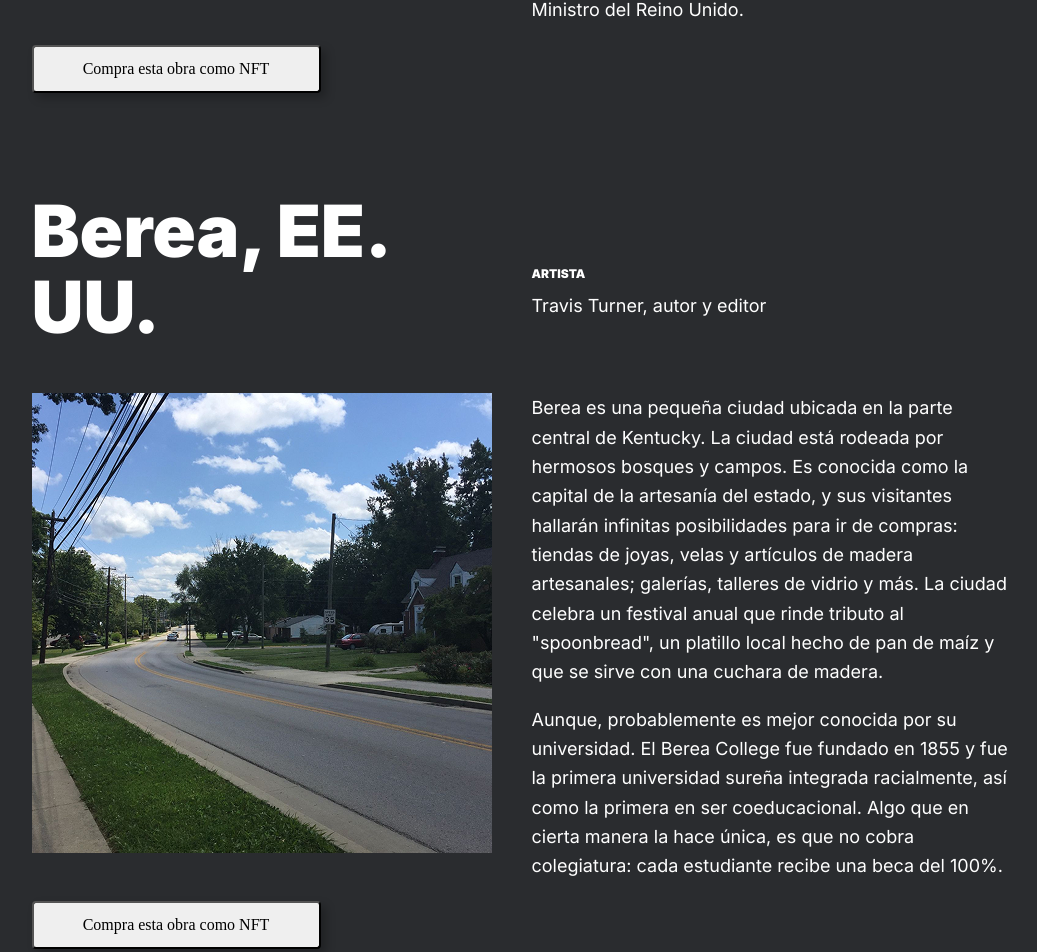
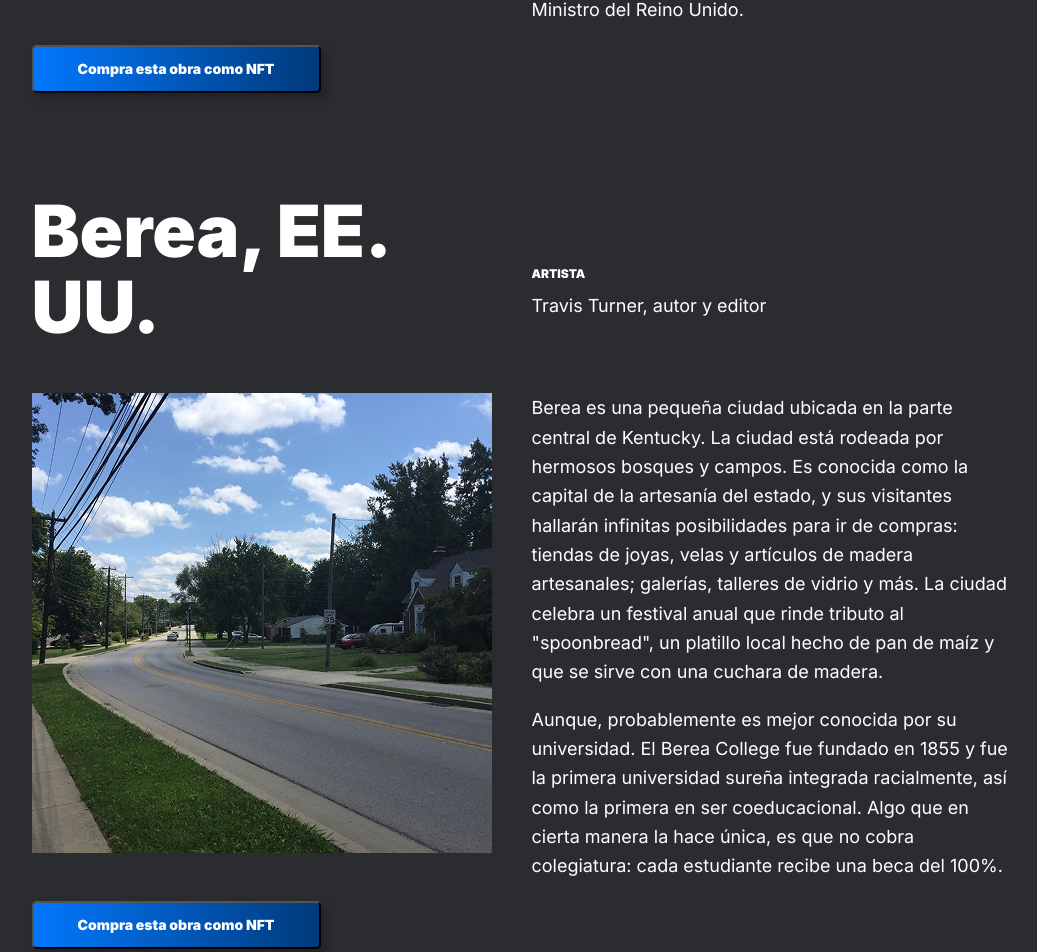
Before and after one commit to Albertgame12/web_project_homeland, a plain HTML site: page index.html in a window 1280 px wide. Shown: the part 3200-4152 px from the top of the page, without its empty margins (115-1152 px from the left). Drawn offline with Linux system fonts and the light colour scheme; files whose address does not match are found by name; a web font is replaced by a local one.

Commit message:
cambios al proyecto

```diff
--- a/blocks/places.css
+++ b/blocks/places.css
@@ -117,6 +117,10 @@
   margin: auto;
 }
 
+.places__image:hover {
+  opacity: 50%;
+}
+
 .places__container {
   grid-area: container;
 }
@@ -134,11 +138,32 @@
 
 .places__button {
   grid-area: button;
+  color: #fff;
+  font-weight: 600;
+  line-height: 20px;
+  font-size: 14px;
+  font-family: "Inter", sans-serif;
+  text-align: center;
   width: 289px;
   height: 48px;
-  border-radius: 4px;
-  box-shadow: 5px 5px 10px 0px #00000040;
-  background: linear-gradient (90deg, #0278fe, #003a7b);
+  text-decoration: none;
+  box-sizing: border-box;
+  border-radius: 5px;
+  box-shadow: rgba(0, 0, 0, 0.25) 5px 5px 10px 0px;
+  background: linear-gradient(
+    90deg,
+    rgb(2, 120, 254) 0%,
+    rgb(0, 58, 123) 99.98%
+  );
+}
+
+.places__button:hover {
+  opacity: 60%;
+}
+
+.places__link {
+  width: 289px;
+  height: 48px;
 }
 
 @media screen and (max-width: 768px) {
--- a/index.html
+++ b/index.html
@@ -138,7 +138,12 @@
                 Primer Ministro del Reino Unido.
               </p>
             </div>
-            <button class="places__button">Compra esta obra como NFT</button>
+            <a
+              class="places__link"
+              href="https://www.theverge.com/22310188/nft-explainer-what-is-blockchain-crypto-art-faq"
+            >
+              <button class="places__button">Compra esta obra como NFT</button>
+            </a>
           </div>
 
           <div class="places__city">
@@ -173,7 +178,12 @@
                 no cobra colegiatura: cada estudiante recibe una beca del 100%.
               </p>
             </div>
-            <button class="places__button">Compra esta obra como NFT</button>
+            <a
+              class="places__link"
+              href="https://www.theverge.com/22310188/nft-explainer-what-is-blockchain-crypto-art-faq"
+            >
+              <button class="places__button">Compra esta obra como NFT</button>
+            </a>
           </div>
 
           <div class="places__city">
@@ -220,7 +230,12 @@
                 país.
               </p>
             </div>
-            <button class="places__button">Compra esta obra como NFT</button>
+            <a
+              class="places__link"
+              href="https://www.theverge.com/22310188/nft-explainer-what-is-blockchain-crypto-art-faq"
+            >
+              <button class="places__button">Compra esta obra como NFT</button>
+            </a>
           </div>
 
           <div class="places__city">
@@ -258,7 +273,12 @@
                 denominada ciudad y posteriormente cabecera municipal.
               </p>
             </div>
-            <button class="places__button">Compra esta obra como NFT</button>
+            <a
+              class="places__link"
+              href="https://www.theverge.com/22310188/nft-explainer-what-is-blockchain-crypto-art-faq"
+            >
+              <button class="places__button">Compra esta obra como NFT</button>
+            </a>
           </div>
         </section>
       </main>
```
Also changed, not shown: favicon.ico.
